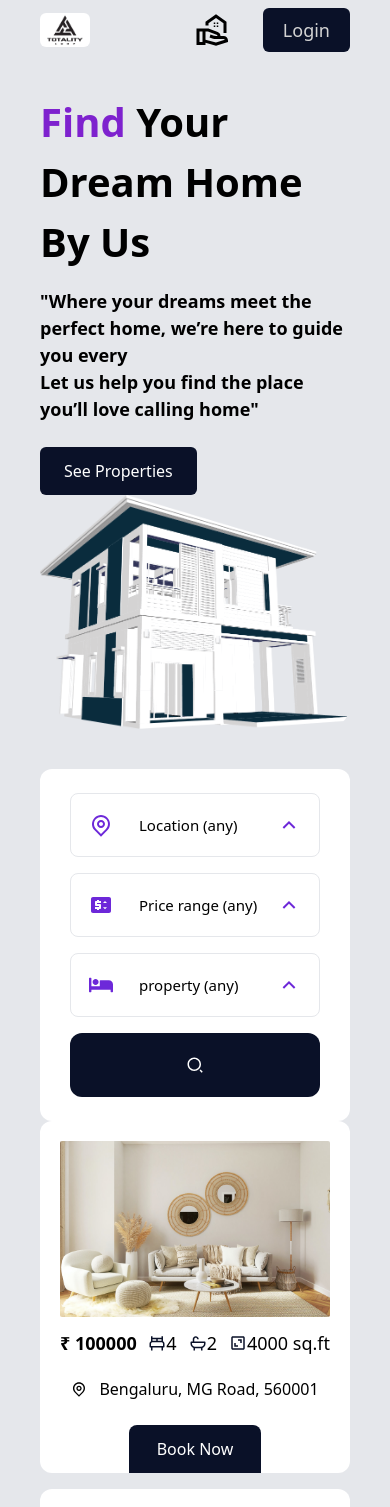
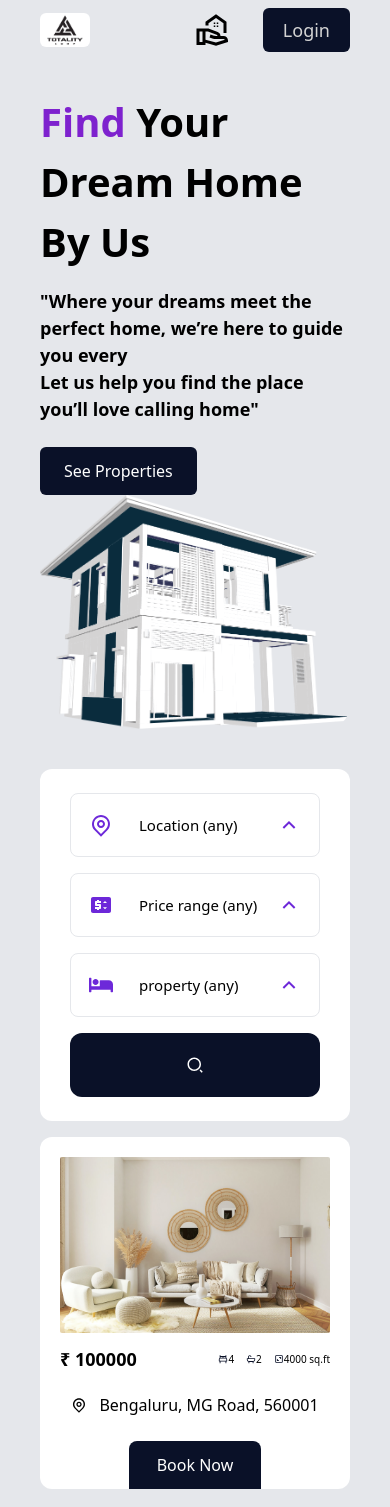
Before and after one commit to SrithinAV/totality-frontend-challenge, a React (Vite) app: page / in a window 390 px wide. Shown: the top 1507 px of the page. Built offline with nearby package versions, Linux system fonts and the light colour scheme.

Commit message:
removed unwanted assets

```diff
--- a/src/components/Hero.jsx
+++ b/src/components/Hero.jsx
@@ -39,7 +39,7 @@ const Hero = () => {
 
 
   return (
-    <div className='mt-10 relative'>
+    <div className='mt-10 relative mb-4'>
 
         <div className='flex md:flex-row flex-col justify-between items-center '>
             <div>
--- a/src/components/House.jsx
+++ b/src/components/House.jsx
@@ -14,14 +14,14 @@ const House = ({house}) => {
   }
 
   return (
-    <div className='z-20 bg-white shadow-1 px-5 pt-5 rounded-xl  w-full max-w-[352px] mx-auto cursor-pointer hover:shadow-2xl transition'>
+    <div className='z-20 md:mt-0 mt-4 bg-white shadow-1 px-5 pt-5 rounded-xl  w-full max-w-[352px] mx-auto cursor-pointer hover:shadow-2xl transition'>
      <img className='mb-4 rounded-sm' src={image} alt="" />
      <div className='mb-4 flex gap-x-2 text-sm justify-between'>
       <div className='font-bold text-[18px]'>₹ {price}</div>
       <div className='flex gap-3'>
-      <div className= ' flex text-[18px] items-center '><BiBed className='text-Primary' />{bedrooms}</div>
-      <div className= ' flex text-[18px] items-center '><BiBath className='text-Primary' />{bathroom}</div>
-      <div className= ' flex text-[18px] items-center '><BiArea className='text-Primary' />{area}</div>
+      <div className= ' flex md:text-[18px] text-[10px] items-center '><BiBed className='text-Primary' />{bedrooms}</div>
+      <div className= ' flex md:text-[18px] text-[10px]  items-center '><BiBath className='text-Primary' />{bathroom}</div>
+      <div className= ' flex md:text-[18px] text-[10px] items-center '><BiArea className='text-Primary' />{area}</div>
       </div>
      </div>
 
--- a/src/pages/CheckOut.jsx
+++ b/src/pages/CheckOut.jsx
@@ -125,15 +125,19 @@ const CheckOut = () => {
           <p className='md:text-[35px] text-[18px] text-Accent font-bold text-center mb-8'>payment Details</p>
 
           <div className='flex flex-col'>
-              <div className='w-full flex md:flex-row flex-col justify-between items-center '>
+              <div className='w-full flex md:flex-row flex-col justify-between md:gap-y-0 gap-y-4   '>
                 <div onClick={ () => setSelect(!select)} className={!select ? 'cursor-pointer flex gap-3 items-center bg-white text-Primary px-6 py-3 rounded-md' :' cursor-pointer flex gap-3 items-center bg-Primary text-white px-6 py-3 rounded-md'}>
                 <CiCreditCard1 />
                 <p>Credit Card</p>
                 {select && <IoIosCheckmarkCircleOutline className='text-xl font-bold' color='green' /> }
                 </div>
-                <div  onClick={ () => setSelect(!select)} className=   {select ?' cursor-pointer flex gap-3 ml-3 md:px-14 py-4  rounded-md bg-white':'cursor-pointer flex gap-3 ml-3 md:px-14 py-4  rounded-md bg-Primary text-white'}>
-                  <img className='w-10 ' src={Upi} alt="" />
-                  {!select && <IoIosCheckmarkCircleOutline className='text-xl font-bold' color='green' /> }
+                <div  onClick={ () => setSelect(!select)} className=   {select ?' cursor-pointer  items-center flex gap-3 ml-3 md:px-14 py-4  rounded-md bg-white':'cursor-pointer flex gap-3 ml-3 md:px-14 py-4  rounded-md bg-Primary text-white'}>
+
+                  <div className = 'flex justify-center items-center md:max-w-[50px] max-w-[30px]'>
+                  <img className='' src={Upi} alt="" />
+                  </div>
+
+
                 </div>
               </div>
 
--- a/src/pages/PropertyDetails.jsx
+++ b/src/pages/PropertyDetails.jsx
@@ -91,11 +91,11 @@ const PropertyDetails = () => {
                 <div className='flex justify-center items-center text-Accent md:text-lg text-base font-bold '>{house.title}</div>
                 </div>
                 <img className='' src={house.image} alt="" />
-                <div className='rounded-b-xl bg-[#c9c9c9] text-primary px-6 py-3 w-full md:text-[22px] text-[16px] font-semibold flex gap-3 justify-between mt-0'>
-                <div className='flex gap-4 items-center'><FaIndianRupeeSign className='md:text-[22px] text-[22px]' />{house.price}</div>
-                    <div className='flex gap-4 items-center'><BiBed className='md:text-[30px] text-[22px]' />{house.bedrooms}</div>
-                    <div className='flex gap-4 items-center'><BiBath  className='md:text-[30px] text-[22px]'  />{house.bathroom}</div>
-                    <div className='flex gap-4 items-center'><BiArea  className='md:text-[30px]text-[22px]' />{house.area}</div>
+                <div className='rounded-b-xl bg-[#c9c9c9] text-primary px-6 py-3 w-full md:text-[22px] text-[14px] font-semibold flex gap-3 justify-between mt-0'>
+                <div className='flex md:gap-4 gap-2 items-center'>₹{house.price}</div>
+                    <div className='flex md:gap-4 gap-2 items-center'><BiBed className='md:text-[30px] text-[22px]' />{house.bedrooms}</div>
+                    <div className='flex md:gap-4 gap-2 items-center'><BiBath  className='md:text-[30px] text-[22px]'  />{house.bathroom}</div>
+                    <div className='flex md:gap-4 gap-2 items-center'><BiArea  className='md:text-[30px] text-[22px]' />{house.area}</div>
                 </div>
 
             </div>
```
